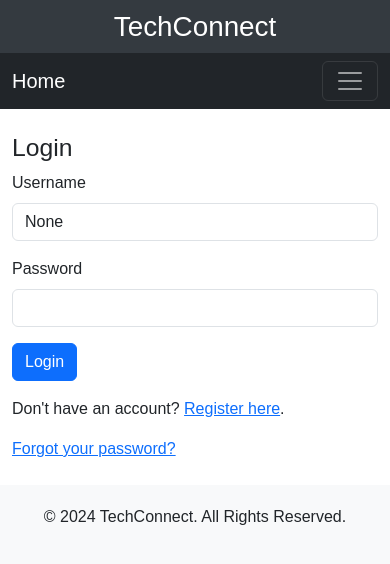
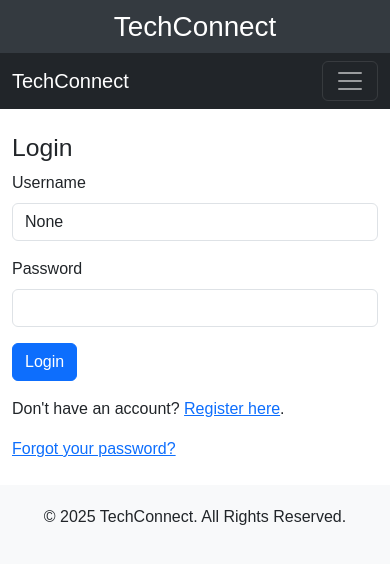
Before and after one commit to BenieShann/TechConnect, a Flask app: page /login in a window 390 px wide. Shown: the top 564 px of the page. Run offline with Flask 3, Linux system fonts and the light colour scheme.

Commit message:
Refined navigation bar for dynamic user states and improve accessibility with responsive design.

```diff
--- a/app/templates/base.html
+++ b/app/templates/base.html
@@ -3,7 +3,7 @@
 <head>
     <meta charset="UTF-8">
     <meta name="viewport" content="width=device-width, initial-scale=1.0">
-    <title>{{ title }} - TechConnect</title>
+    <title>{{ title | default('TechConnect') }}</title>
     <!-- Link to external stylesheets (e.g., Bootstrap or custom styles) -->
     <link rel="stylesheet" href="https://cdn.jsdelivr.net/npm/bootstrap@5.3.0-alpha1/dist/css/bootstrap.min.css">
     <style>
@@ -37,24 +37,27 @@
     <!-- Navigation Bar -->
     <nav class="navbar navbar-expand-lg navbar-dark bg-dark">
         <div class="container">
-            <a class="navbar-brand" href="{{ url_for('home') }}">Home</a>
+            <a class="navbar-brand" href="{{ url_for('home') }}">TechConnect</a>
             <button class="navbar-toggler" type="button" data-bs-toggle="collapse" data-bs-target="#navbarNav" aria-controls="navbarNav" aria-expanded="false" aria-label="Toggle navigation">
                 <span class="navbar-toggler-icon"></span>
             </button>
             <div class="collapse navbar-collapse" id="navbarNav">
                 <ul class="navbar-nav ms-auto">
+                    {% if current_user.is_authenticated %}
+                        <li class="nav-item">
+                            <a class="nav-link" href="{{ url_for('profile') }}">Profile</a>
+                        </li>
+                        <li class="nav-item">
+                            <a class="nav-link" href="{{ url_for('logout') }}">Logout</a>
+                        </li>
+                    {% else %}
                         <li class="nav-item">
                             <a class="nav-link" href="{{ url_for('login') }}">Login</a>
                         </li>
                         <li class="nav-item">
                             <a class="nav-link" href="{{ url_for('register') }}">Register</a>
                         </li>
-                    <li class="nav-item">
-                        <a class="nav-link" href="{{ url_for('profile') }}">Profile</a>
-                    </li>
-                    <li class="nav-item">
-                        <a class="nav-link" href="{{ url_for('logout') }}">Logout</a>
-                    </li>
+                    {% endif %}
                 </ul>
             </div>
         </div>
@@ -69,11 +72,10 @@
 
     <!-- Footer Section -->
     <footer>
-        <p>&copy; 2024 TechConnect. All Rights Reserved.</p>
+        <p>&copy; 2025 TechConnect. All Rights Reserved.</p>
     </footer>
 
     <!-- Optional JavaScript and Bootstrap Scripts -->
     <script src="https://cdn.jsdelivr.net/npm/@popperjs/core@2.11.6/dist/umd/popper.min.js"></script>
     <script src="https://cdn.jsdelivr.net/npm/bootstrap@5.3.0-alpha1/dist/js/bootstrap.min.js"></script>
 </body>
-</html>
```
Lines whose indentation alone changed are shown as unchanged.
